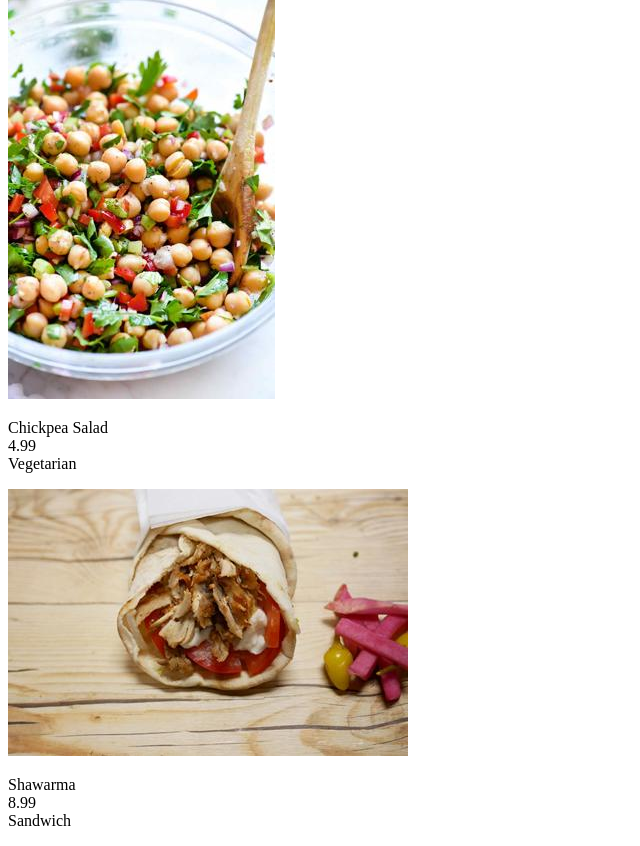
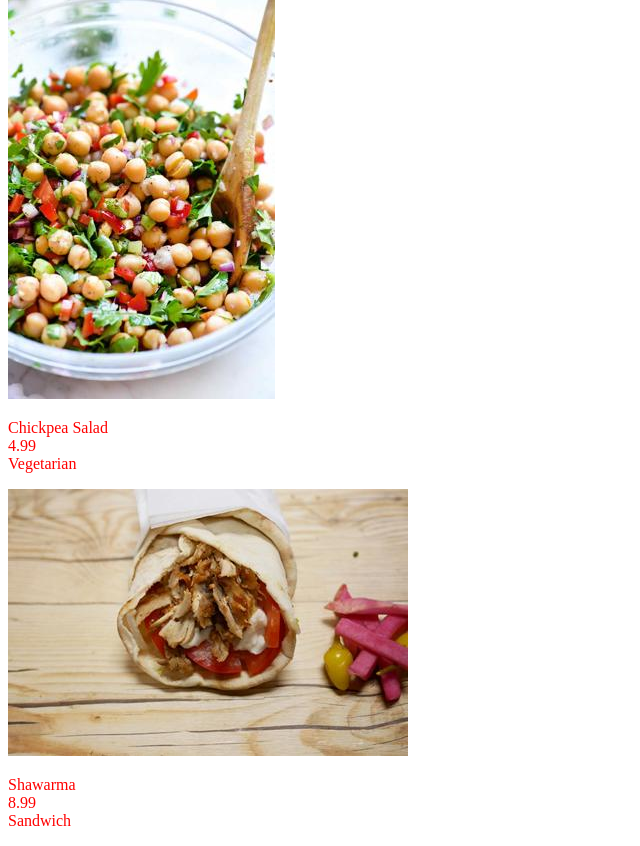
Before and after one commit to al-abed/restaurant-management-system, a Django app: page /menu/ in a window 1280 px wide. Shown: the part 125-971 px from the top of the page, without its empty margins (0-640 px from the left). Run offline with Django 3.2, Linux system fonts and the light colour scheme; data comes from the database, SQL or seed files in the repository.

Commit message:
v0.0.3
- configured css static files to be accessed globally through base project directory (rms)

```diff
--- a/src/menu/templates/menu/index.html
+++ b/src/menu/templates/menu/index.html
@@ -5,7 +5,7 @@
 
     <h1>Menu</h1>
     {% for food in food_objects %}
-    <div id="img"><img src="{{ food.image.url }}"></div>
+    <div><img src="{{ food.image.url }}"></div>
     <p>
             {{ food }}</br>
             {{ food.price }}</br>
--- a/src/rms/settings.py
+++ b/src/rms/settings.py
@@ -123,6 +123,11 @@ USE_TZ = True
 
 STATIC_URL = '/static/'
 
+#Location of static files
+STATICFILES_DIRS = [os.path.join(BASE_DIR, 'rms/static'), ]
+#collectstatic will put all static files in {base_dir}/static
+STATIC_ROOT  = os.path.join(BASE_DIR, 'static')
+
 MEDIA_URL= '/media/'
 MEDIA_ROOT = os.path.join(BASE_DIR,'media')
 
--- /dev/null
+++ b/src/rms/static/css/style.css
@@ -0,0 +1,3 @@
+p {
+  color: red;
+}
--- a/src/rms/templates/rms/base.html
+++ b/src/rms/templates/rms/base.html
@@ -4,6 +4,7 @@
 <head>
     <meta charset="UTF-8">
     <meta name="viewport" content="width=device-width, initial-scale=0.8">
+    <link rel="stylesheet" href="{% static 'css/style.css' %}">
 
     <title> RMS </title>
 </head>
```
